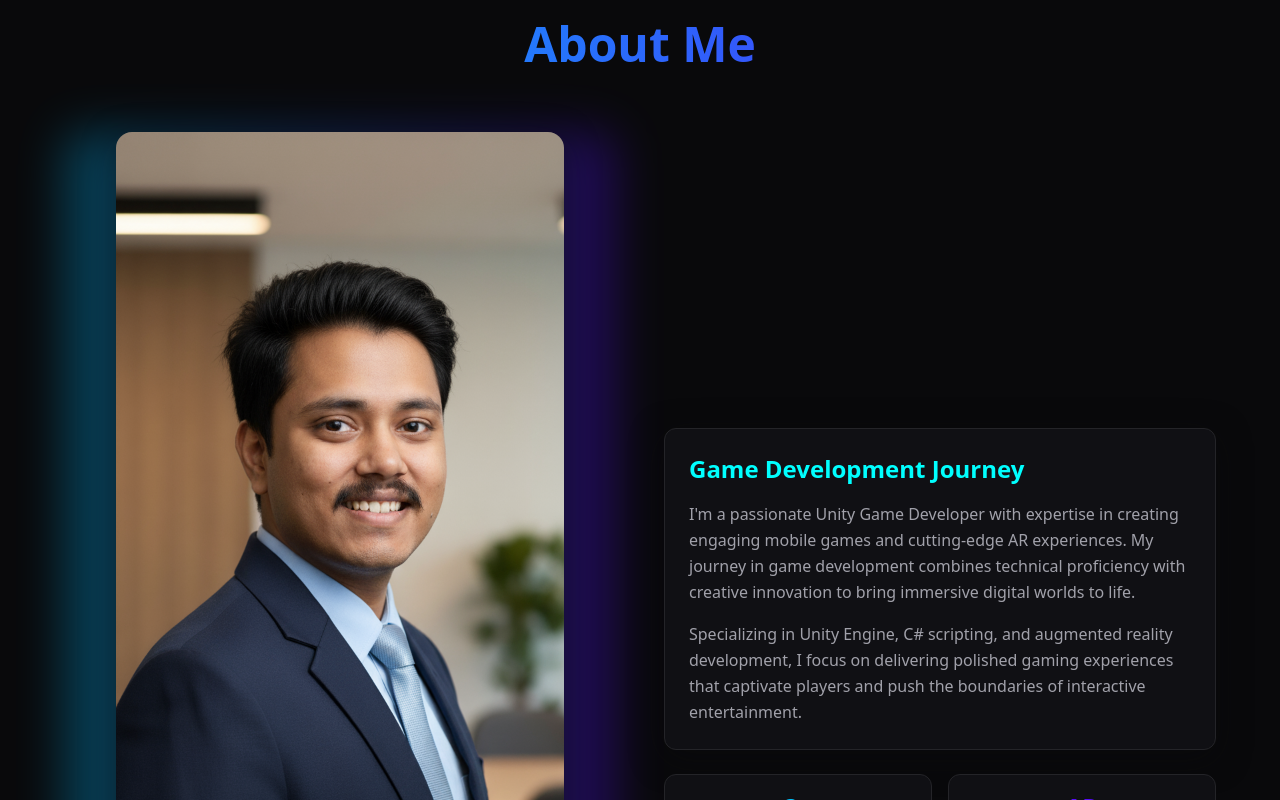
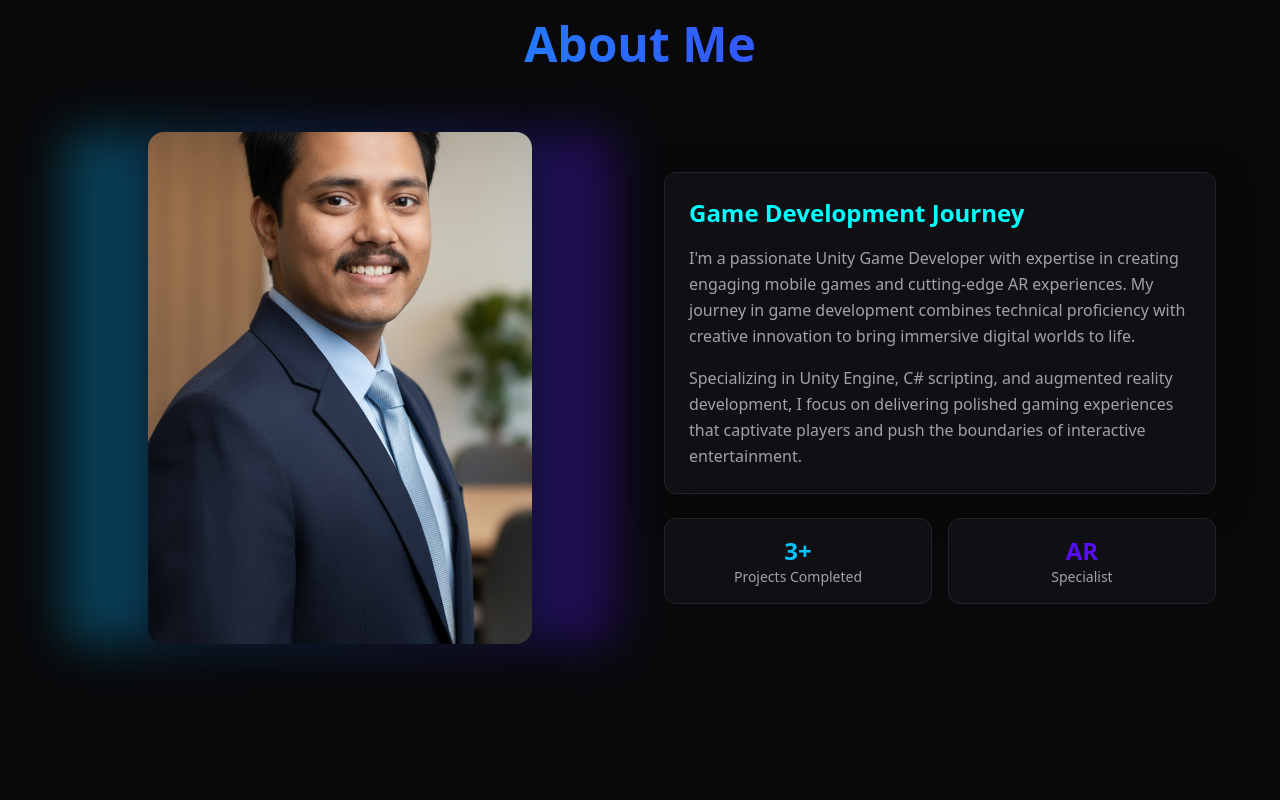
Before and after one commit to saurabh43263458/ujjwal-glitch-studio, a React (Vite) app: page / in a window 1280 px wide. Shown: the part 860-1660 px from the top of the page. Built offline with nearby package versions, Linux system fonts and the light colour scheme; the HTML template or start-up script is replaced by a standard one.

Commit message:
Fix image sizing in About section

```diff
--- a/src/components/About.tsx
+++ b/src/components/About.tsx
@@ -15,7 +15,7 @@ const About = () => {
               <img
                 src={profileImage}
                 alt="Ujjwal Asthana - Game Developer"
-                className="relative rounded-2xl w-full max-w-md mx-auto card-glow"
+                className="relative rounded-2xl w-full max-w-sm mx-auto card-glow object-cover aspect-[3/4]"
               />
             </div>
           </div>
```
